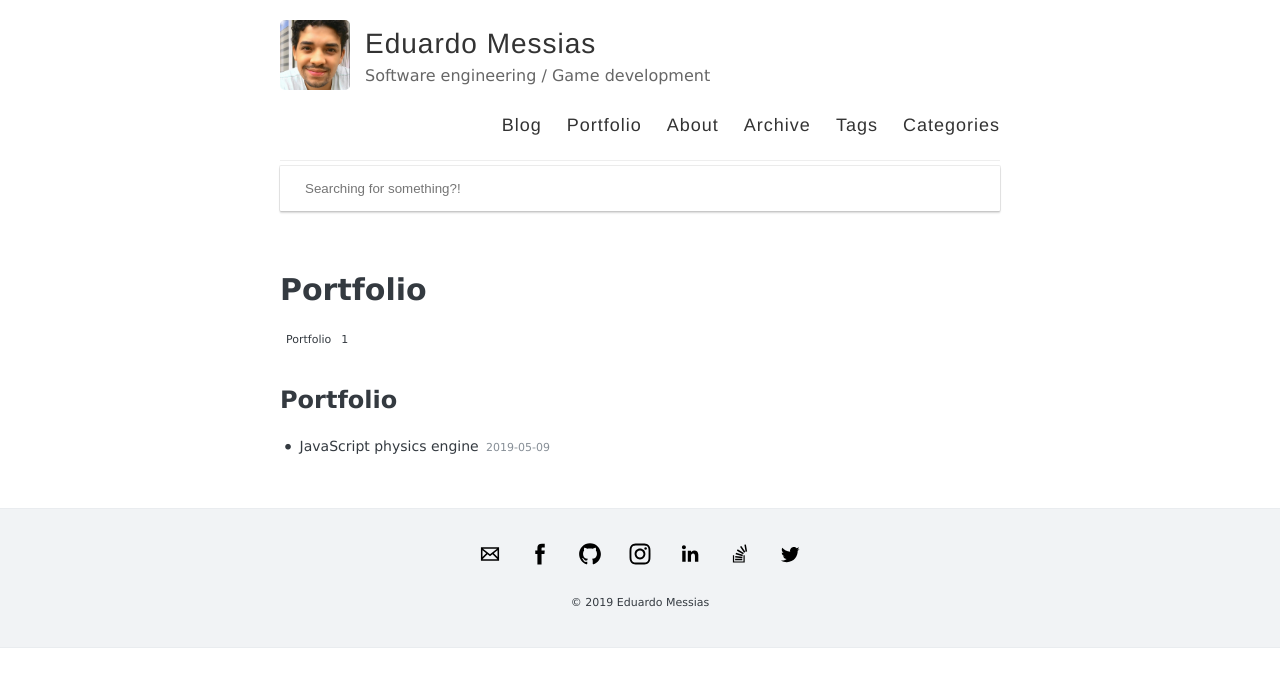
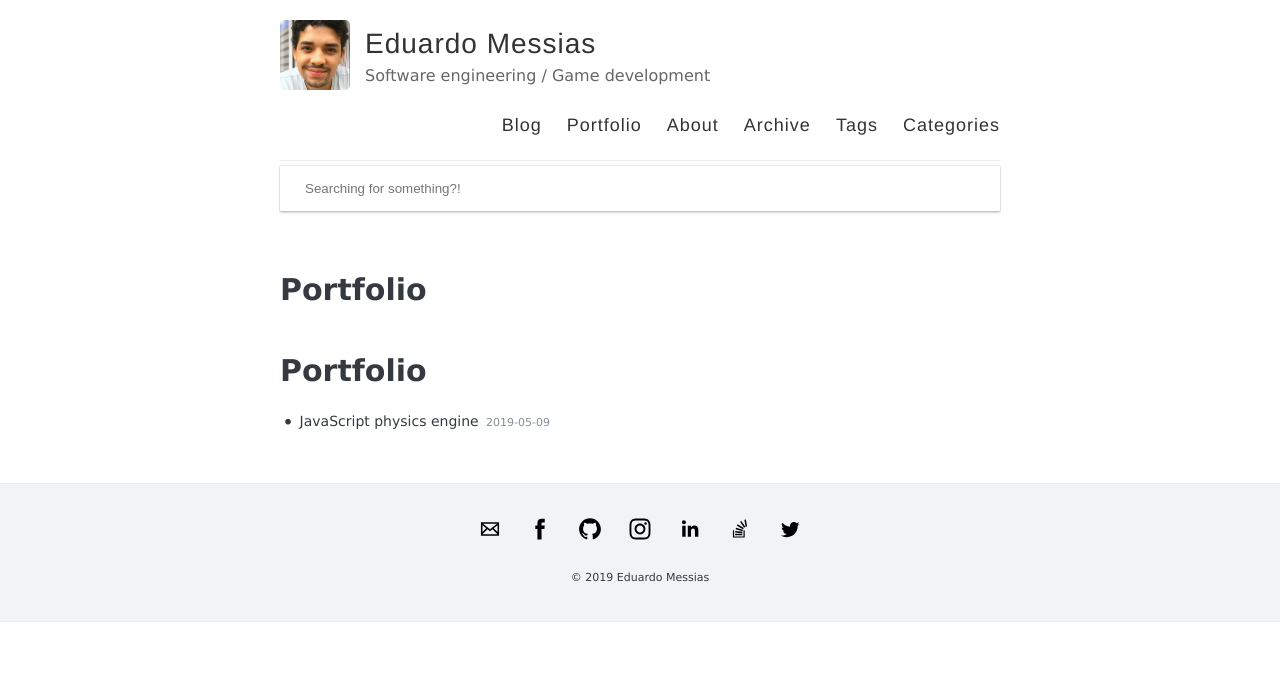
Before and after one commit to eduardomessias/eduardomessias.github.io, a Jekyll site: the page built from portfolio/index.html, in a window 1280 px wide. Shown: the top 687 px of the page. Built offline with Jekyll 4.4.1, drawn with Linux system fonts in a browser that asks for light colours.

Commit message:
Update index.html

```diff
--- a/portfolio/index.html
+++ b/portfolio/index.html
@@ -9,7 +9,7 @@ permalink: /portfolio/
 {% endif %}
 
 <div class="categories">
-  <ul class="label">
+  <!--<ul class="label">
     {% for category in site.categories %}
     {% if category[0] == "Portfolio" %}
     <li>
@@ -20,13 +20,13 @@ permalink: /portfolio/
     </li>
     {% endif %}
     {% endfor %}
-  </ul>
+  </ul>-->
 
   {% for category in site.categories %}
   {% if category[0] == "Portfolio" %}
-    <h2 id="{{ category[0] }}">
+    <h1 id="{{ category[0] }}">
       {{ category[0] }}
-    </h2>
+    </h1>
     <ul class="category">
       {% for post in category[1] %}
         {% if post.title != null %}
```
